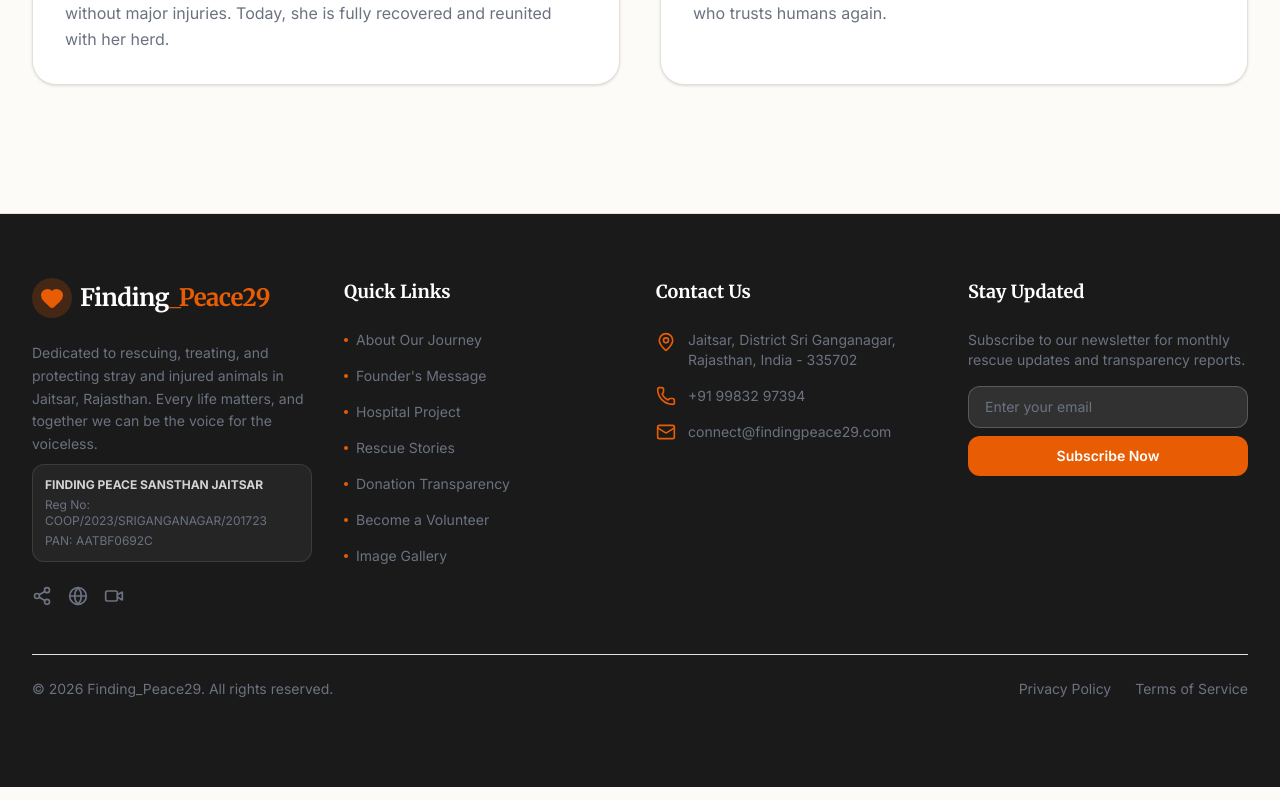
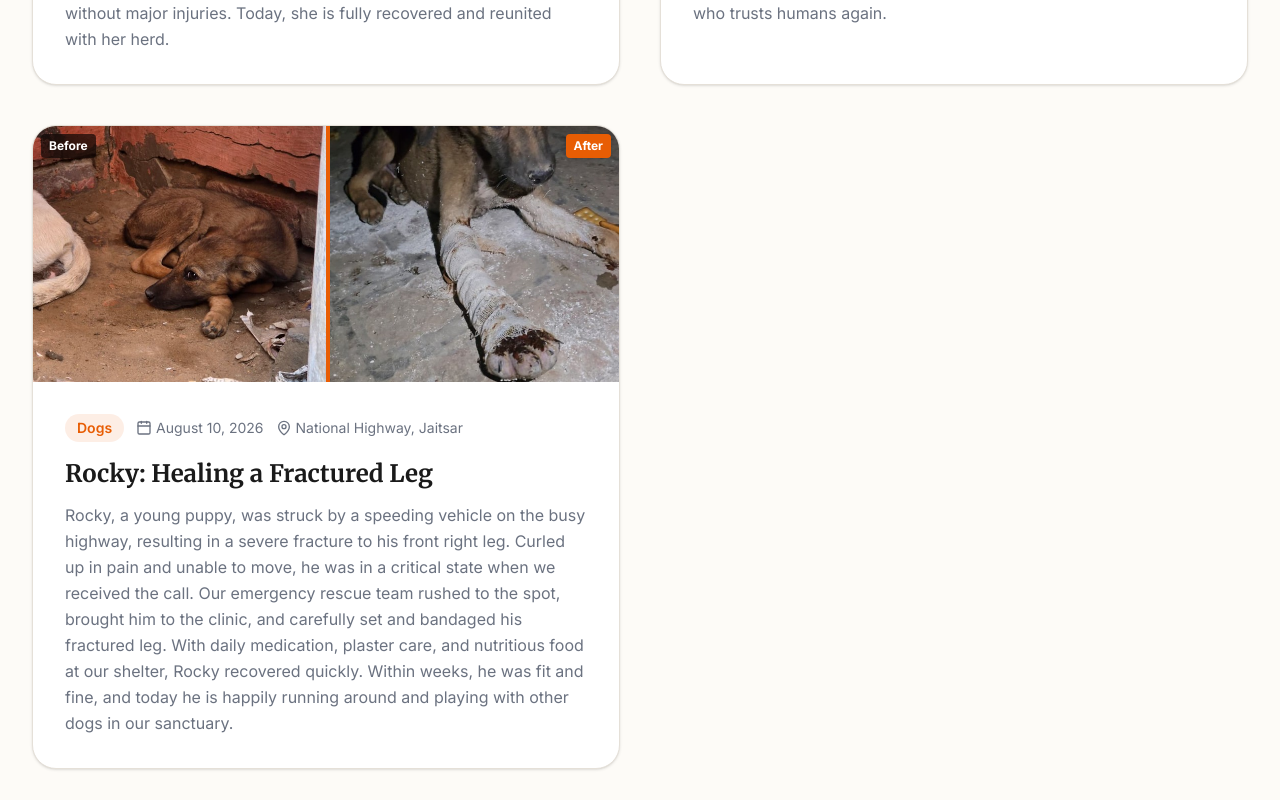
Before and after one commit to tarundutta499-tech/Finding_Peace29, a Next.js app: page /rescues in a window 1280 px wide. Shown: the part 1040-1840 px from the top of the page. Built offline with nearby package versions, Linux system fonts and the light colour scheme; no server answers.

Commit message:
Add Rocky the puppy's leg fracture rescue story to the rescues page

```diff
--- a/src/app/rescues/page.tsx
+++ b/src/app/rescues/page.tsx
@@ -27,6 +27,17 @@ const MOCK_RESCUES = [
     beforeImg: "/images/dog_burn_before.jpg",
     afterImg: "/images/dog_burn_after.jpg",
     story: "Dollar suffered a horrific act of cruelty when someone intentionally set fire, causing severe burns to his face and snout. We received a distress call and rushed to the location immediately. Our medical team cleaned his wounds, applied antiseptic treatments, and administered pain relief. Over weeks of intense care and love at our sanctuary, Dollar showed incredible resilience. Today, his burns have completely healed, and he is a healthy, energetic, and happy dog who trusts humans again.",
+    category: "Dogs"
+  },
+  {
+    id: 3,
+    title: "Rocky: Healing a Fractured Leg",
+    animalType: "Dog",
+    date: "August 10, 2026",
+    location: "National Highway, Jaitsar",
+    beforeImg: "/images/puppy_fracture_before.jpg",
+    afterImg: "/images/puppy_fracture_after.jpg",
+    story: "Rocky, a young puppy, was struck by a speeding vehicle on the busy highway, resulting in a severe fracture to his front right leg. Curled up in pain and unable to move, he was in a critical state when we received the call. Our emergency rescue team rushed to the spot, brought him to the clinic, and carefully set and bandaged his fractured leg. With daily medication, plaster care, and nutritious food at our shelter, Rocky recovered quickly. Within weeks, he was fit and fine, and today he is happily running around and playing with other dogs in our sanctuary.",
     category: "Dogs"
   }
 ];
```
Also changed, not shown: public/images/puppy_fracture_after.jpg (added), public/images/puppy_fracture_before.jpg (added).
